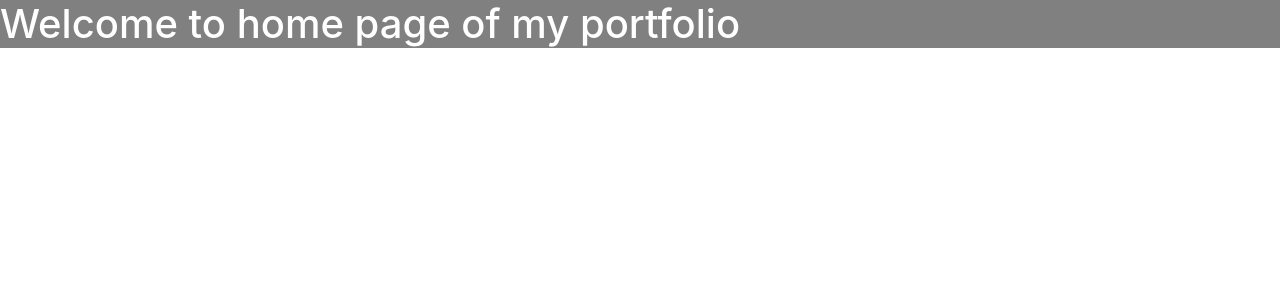
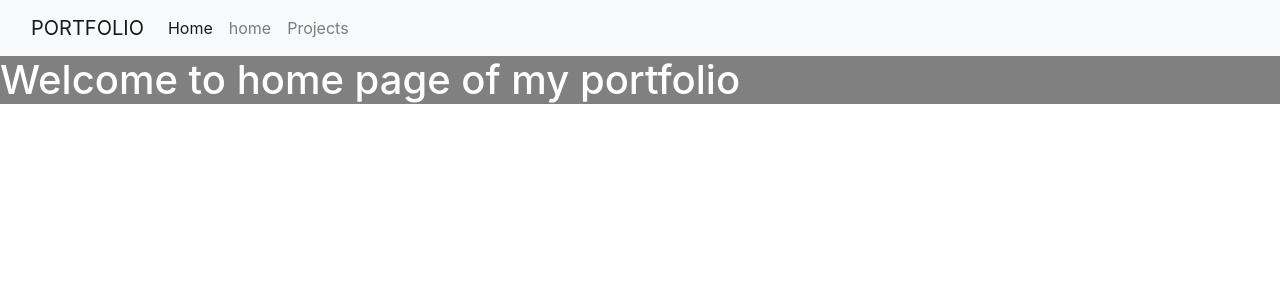
Before and after one commit to Subhrans/Portfolio_using_Django, a Django app: page /home/ in a window 1280 px wide. Shown: the top 300 px of the page. Run offline with Django 3.2, Linux system fonts and the light colour scheme; some libraries are stand-ins or nearby versions.

Commit message:
Adding navbar

```diff
--- a/Portfolio/templates/portfolio/home.html
+++ b/Portfolio/templates/portfolio/home.html
@@ -12,5 +12,6 @@
     </style>
 {% endblock %}
 {% block content %}
+    {% include 'portfolio/navbar.html' %}
     <h1> Welcome to home page of my portfolio</h1>
 {% endblock %}
--- /dev/null
+++ b/Portfolio/templates/portfolio/navbar.html
@@ -0,0 +1,24 @@
+{% extends 'base.html' %}
+{% block content %}
+    <nav class="navbar navbar-expand-lg navbar-light bg-light">
+  <div class="container-fluid">
+    <a class="navbar-brand" href="#">PORTFOLIO</a>
+    <button class="navbar-toggler" type="button" data-bs-toggle="collapse" data-bs-target="#navbarNav" aria-controls="navbarNav" aria-expanded="false" aria-label="Toggle navigation">
+      <span class="navbar-toggler-icon"></span>
+    </button>
+    <div class="collapse navbar-collapse" id="navbarNav">
+      <ul class="navbar-nav">
+        <li class="nav-item">
+          <a class="nav-link active" aria-current="page" href="#">Home</a>
+        </li>
+        <li class="nav-item">
+          <a class="nav-link" href="#">home</a>
+        </li>
+        <li class="nav-item">
+          <a class="nav-link" href="#">Projects</a>
+        </li>
+      </ul>
+    </div>
+  </div>
+</nav>
+{% endblock %}
```
